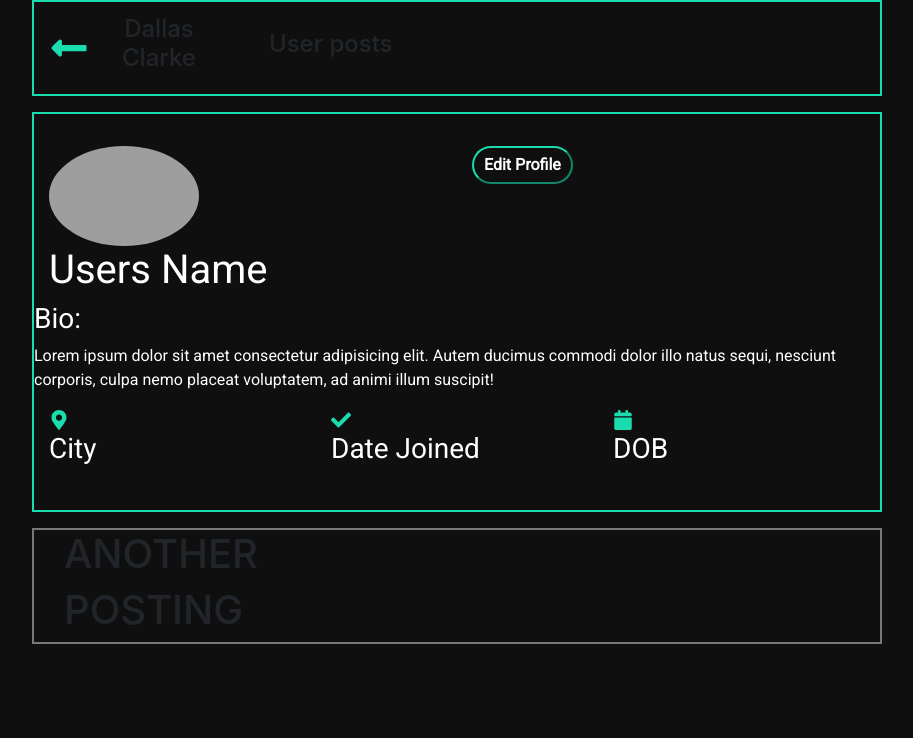
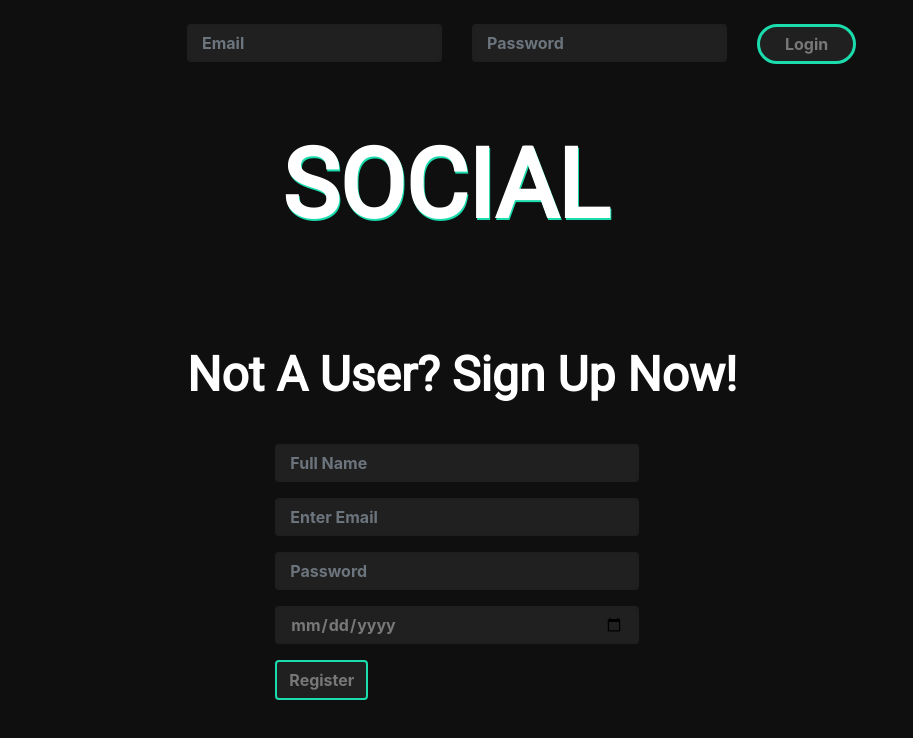
Before and after one commit to dallasclarke/social, a React (Create React App) app: page / in a window 1280 px wide. Shown: the top 738 px of the page, without its empty margins (183-1096 px from the left). Built offline with nearby package versions, Linux system fonts and the light colour scheme; grey boxes are pictures that could not be loaded.

Commit message:
Starting react-router

```diff
--- a/src/App.js
+++ b/src/App.js
@@ -1,6 +1,7 @@
 import React from "react";
+import { BrowserRouter as Router, Switch, Route } from "react-router-dom";
 
-import {Container} from "react-bootstrap"
+import { Container } from "react-bootstrap";
 import "./styles/App.scss";
 
 import Login from "./components/login/Login";
@@ -9,13 +10,18 @@ import UserProfile from "./components/profile/UserProfile";
 
 function App() {
   return (
+    <Router>
       <div className="App">
         <Container fluid>
+          <Route exact path="/" component={Login} />
+          <Route exact path="/feed" component={Feed} />
+          <Route exact path="/profile" component={UserProfile} />
           {/* <Login /> */}
           {/* <Feed /> */}
-        <UserProfile />
+          {/* <UserProfile /> */}
         </Container>
       </div>
+    </Router>
   );
 }
 
```
Lines whose indentation alone changed are shown as unchanged.
